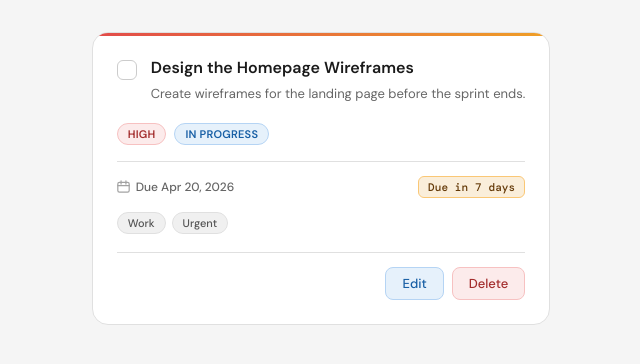
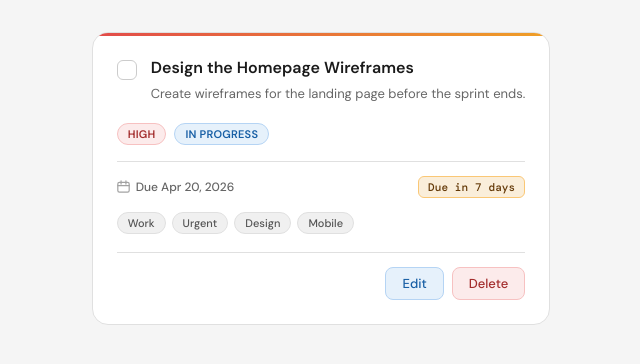
Before and after one commit to Josh-codes165/HNG-TASK-0, a plain HTML site: page index.html in a window 1280 px wide. Shown: the whole page, without its empty margins (319-959 px from the left). Drawn offline with nearby package versions, Linux system fonts and the light colour scheme.

Commit message:
Joshua Commit

```diff
--- a/index.html
+++ b/index.html
@@ -55,6 +55,8 @@
         <ul class="tags-list" data-testid="test-todo-tags" role="list">
           <li data-testid="test-todo-tag-work">Work</li>
           <li data-testid="test-todo-tag-urgent">Urgent</li>
+          <li data-testid="test-todo-tag-design">Design</li>
+          <li data-testid="test-todo-tag-mobile">Mobile</li>
         </ul>
 
         <div class="action-row">
```
